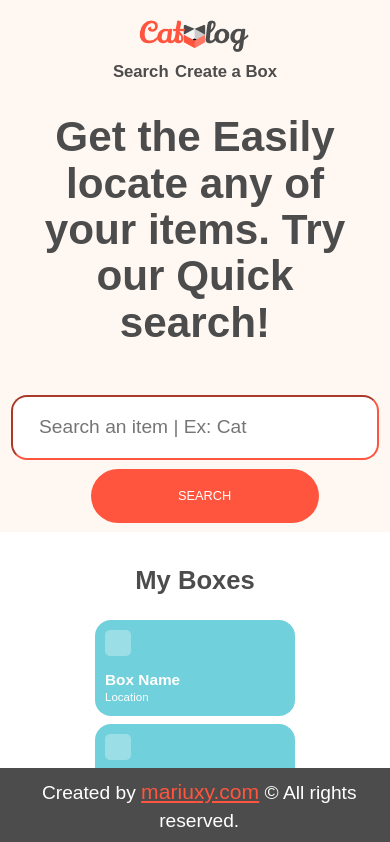
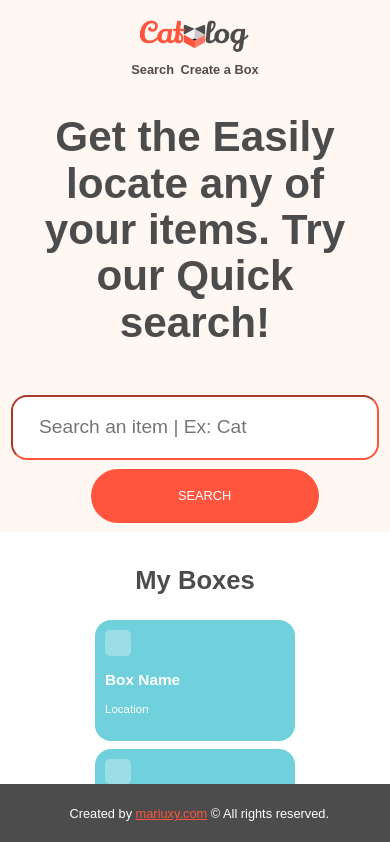
Before and after one commit to cat-a-log/FrontEnd, a React (Vite) app: page /home in a window 390 px wide. Shown: the top 842 px of the page. Built offline with nearby package versions, Linux system fonts and the light colour scheme.

Commit message:
fix font size footer for mobile

```diff
--- a/src/App.css
+++ b/src/App.css
@@ -58,10 +58,12 @@ p, h4, .highlight-color-underline {
 }
 
 @media screen and (max-width: 700px) {
-  p, h4, .highlight-color-underline {
+   h4, .highlight-color-underline {
     font-size: 1.5rem;
     margin: 0 0%;
   }
+
+
 
   .subtext {
     margin: 2%;
--- a/src/components/Footer/footer.css
+++ b/src/components/Footer/footer.css
@@ -12,12 +12,13 @@ footer {
 
 .footer-text {
     color: var(--white);
+     font-size: 1rem;
 
 }
 
 a {
     color: var(--main-color);
-    font-size: 1.2rem;
+    font-size: 1rem;
 }
 
 
@@ -28,9 +29,8 @@ a {
         padding-bottom: 2%;
         position: fixed;
 
+
     }
 
-    a {
-        font-size: 1.1em;
-    }
+
 }
```
